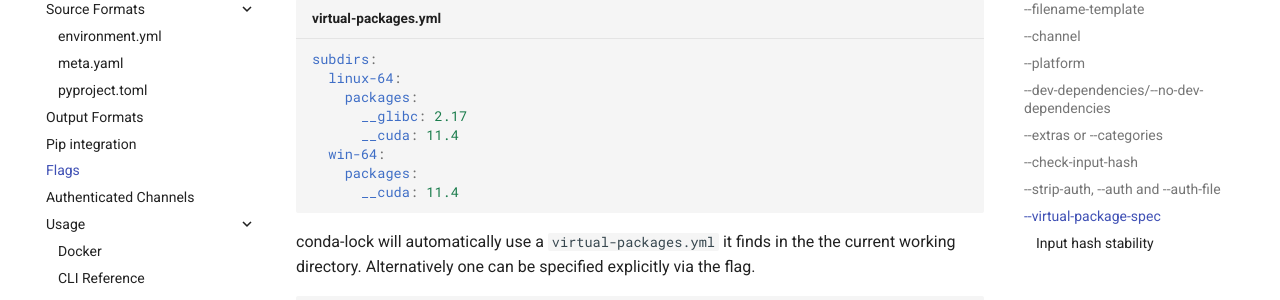
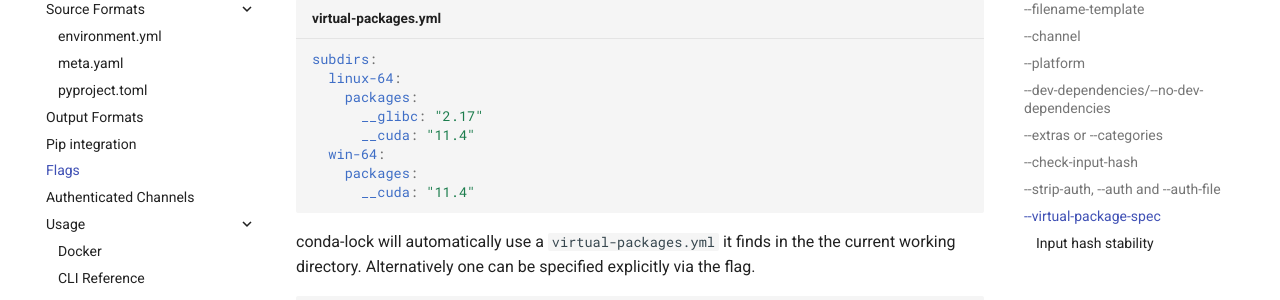
Before and after one commit to conda/conda-lock, an MkDocs documentation site: the page built from docs/flags.md, in a window 1280 px wide and 900 px high, scrolled down 4393 px. Shown: the part 153-453 px from the top of the window. Built offline with MkDocs 1.6.1 and Material for MkDocs 9.7.7, drawn with Linux system fonts in a browser that asks for light colours; comment, search, counter and statistics services are not loaded.

````diff
--- a/docs/flags.md
+++ b/docs/flags.md
@@ -145,11 +145,11 @@ If you want to override which virtual packages are injected you can create a vir
 subdirs:
   linux-64:
     packages:
-      __glibc: 2.17
-      __cuda: 11.4
+      __glibc: "2.17"
+      __cuda: "11.4"
   win-64:
     packages:
-      __cuda: 11.4
+      __cuda: "11.4"
 ```
 
 conda-lock will automatically use a `virtual-packages.yml` it finds in the the current working directory.  Alternatively one can be specified
````
